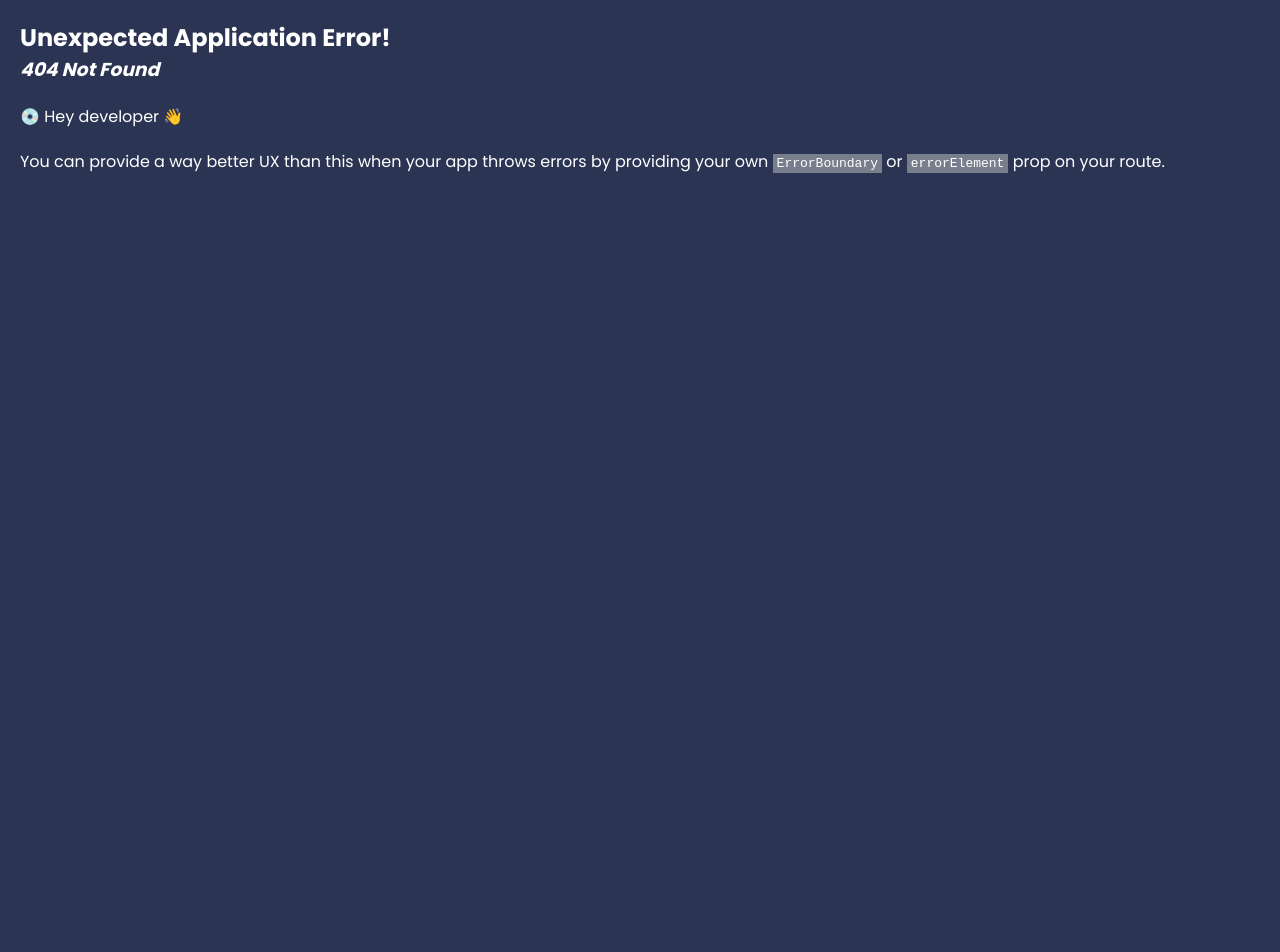
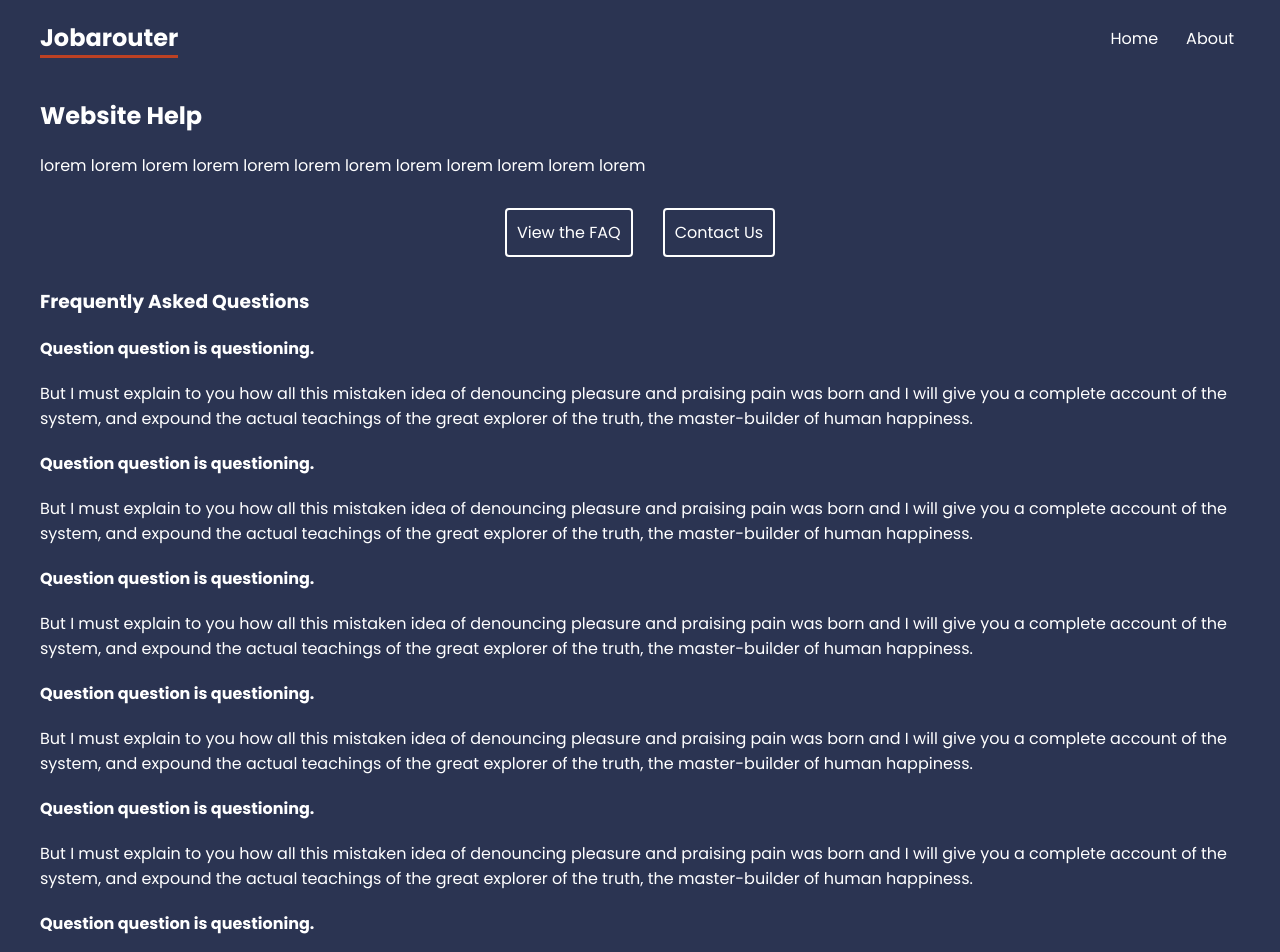
Before and after one commit to ChukwumaKingsley/job-routes, a React (Create React App) app: page /help/faq in a window 1280 px wide. Before the commit this address had no page. Shown: the top 952 px of the page. Before the commit the page ends 800 px from the top, so only its background shows below. Built offline with nearby package versions, Linux system fonts and the light colour scheme.

Commit message:
Adding help info (faq and contact)

```diff
--- a/src/App.js
+++ b/src/App.js
@@ -1,10 +1,6 @@
 import {
-  BrowserRouter,
-  Link,
-  NavLink,
   Route,
   RouterProvider,
-  Routes,
   createBrowserRouter,
   createRoutesFromElements
 } from 'react-router-dom'
@@ -14,12 +10,20 @@ import About from './pages/About';
 
 //layouts
 import RootLayout from './layouts/RootLayout';
+import HelpLayout from './layouts/HelpLayout';
+import Faq from './pages/help/Faq';
+import Contact from './pages/help/Contact';
 
 const router =  createBrowserRouter(
   createRoutesFromElements(
-    <Route path='/' element={<RootLayout />}>
+    <Route path='/' element={<RootLayout />} >
       <Route index element={<Home />} />
       <Route path="about" element={<About />} />
+      <Route path='help' element={<HelpLayout />}>
+        <Route path='faq' element={<Faq />}/>
+        <Route path='contact' element={<Contact />} />
+      </Route>
+
     </Route>
   )
 )
--- a/src/index.css
+++ b/src/index.css
@@ -54,8 +54,27 @@ main {
 }
 
 /* help layout */
+main {
+  max-width: 1200px;
+  margin: 40px auto;
+}
 
+.help-layout nav {
+  display: flex;
+  justify-content: center;
+  gap: 30px;
+  margin: 30px 0;
+}
 
+.help-layout nav a {
+  padding : 10px;
+  border: 2px solid white;
+  border-radius: 4px;
+  text-decoration: none;
+}
+.help-layout nav a:hover {
+  border-color: var(--primary);
+}
 /* faq */
 
 
--- /dev/null
+++ b/src/layouts/HelpLayout.js
@@ -0,0 +1,18 @@
+import { NavLink, Outlet } from 'react-router-dom'
+
+function HelpLayout() {
+    return (
+        <div className='help-layout'>
+            <h2>Website Help</h2>
+            <p>lorem lorem lorem lorem lorem lorem lorem lorem lorem lorem lorem lorem</p>
+            <nav>
+                <NavLink to='faq'>View the FAQ</NavLink>
+                <NavLink to='contact'>Contact Us</NavLink>
+            </nav>
+
+            <Outlet />
+        </div>
+    )
+}
+
+export default HelpLayout
--- a/src/layouts/RootLayout.js
+++ b/src/layouts/RootLayout.js
@@ -15,6 +15,10 @@ function RootLayout() {
             <main>
                 <Outlet />
             </main>
+
+            <footer>
+                <NavLink to='help'>Help</NavLink>
+            </footer>
         </div>
     )
 }
--- /dev/null
+++ b/src/pages/help/Contact.js
@@ -0,0 +1,22 @@
+import React from 'react'
+
+function Contact() {
+    return (
+        <div className='contact'>
+            <h3>Contact Us</h3>
+            <form>
+                <label>
+                    <span>Your email</span>
+                    <input type='email' name='email' required />
+                </label>
+                <label>
+                    <span>Your message</span>
+                    <textarea name='message' required></textarea>
+                </label>
+                <button>Submit</button>
+            </form>
+        </div>
+    )
+}
+
+export default Contact
--- /dev/null
+++ b/src/pages/help/Faq.js
@@ -0,0 +1,47 @@
+import React from 'react'
+
+function Faq() {
+    return (
+        <div className='faq'>
+            <h3>Frequently Asked Questions</h3>
+
+            <div className='question'>
+                <p><strong>Question question is questioning. </strong></p>
+                <p>But I must explain to you how all this mistaken idea of denouncing pleasure and praising pain was born and I will give you a complete account of the system, and expound the actual teachings of the great explorer of the truth, the master-builder of human happiness.</p>
+            </div>
+
+            <div className='question'>
+                <p><strong>Question question is questioning. </strong></p>
+                <p>But I must explain to you how all this mistaken idea of denouncing pleasure and praising pain was born and I will give you a complete account of the system, and expound the actual teachings of the great explorer of the truth, the master-builder of human happiness.</p>
+            </div>
+
+            <div className='question'>
+                <p><strong>Question question is questioning. </strong></p>
+                <p>But I must explain to you how all this mistaken idea of denouncing pleasure and praising pain was born and I will give you a complete account of the system, and expound the actual teachings of the great explorer of the truth, the master-builder of human happiness.</p>
+            </div>
+
+            <div className='question'>
+                <p><strong>Question question is questioning. </strong></p>
+                <p>But I must explain to you how all this mistaken idea of denouncing pleasure and praising pain was born and I will give you a complete account of the system, and expound the actual teachings of the great explorer of the truth, the master-builder of human happiness.</p>
+            </div>
+
+            <div className='question'>
+                <p><strong>Question question is questioning. </strong></p>
+                <p>But I must explain to you how all this mistaken idea of denouncing pleasure and praising pain was born and I will give you a complete account of the system, and expound the actual teachings of the great explorer of the truth, the master-builder of human happiness.</p>
+            </div>
+
+            <div className='question'>
+                <p><strong>Question question is questioning. </strong></p>
+                <p>But I must explain to you how all this mistaken idea of denouncing pleasure and praising pain was born and I will give you a complete account of the system, and expound the actual teachings of the great explorer of the truth, the master-builder of human happiness.</p>
+            </div>
+
+            <div className='question'>
+                <p><strong>Question question is questioning. </strong></p>
+                <p>But I must explain to you how all this mistaken idea of denouncing pleasure and praising pain was born and I will give you a complete account of the system, and expound the actual teachings of the great explorer of the truth, the master-builder of human happiness.</p>
+            </div>
+
+        </div>
+    )
+}
+
+export default Faq
```
